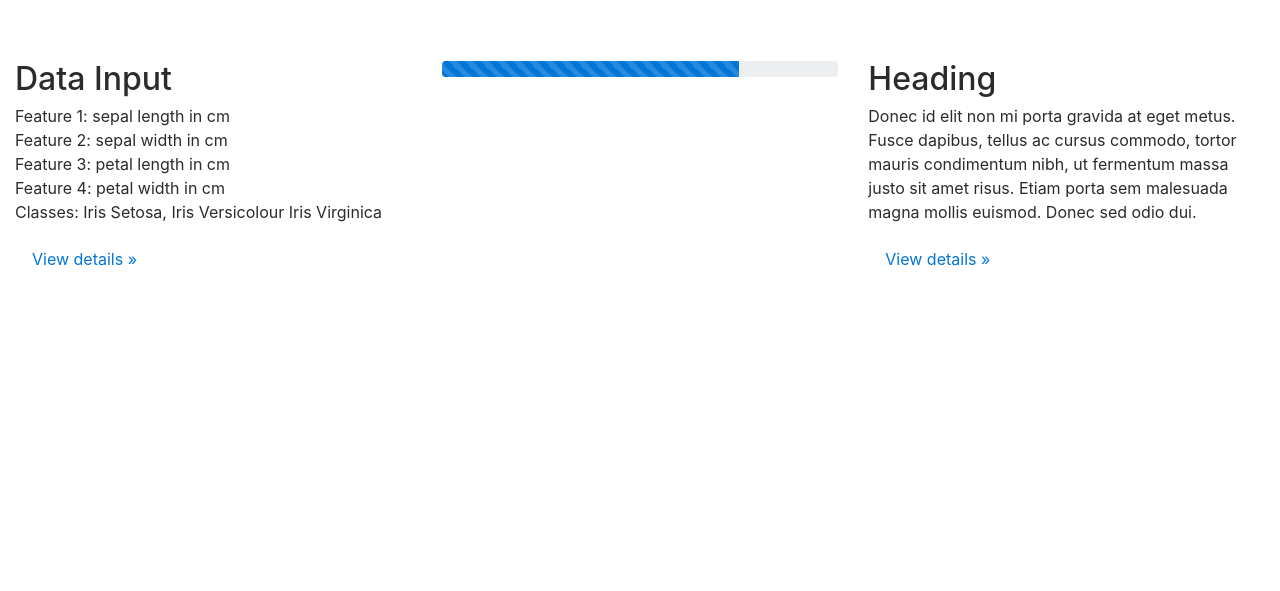
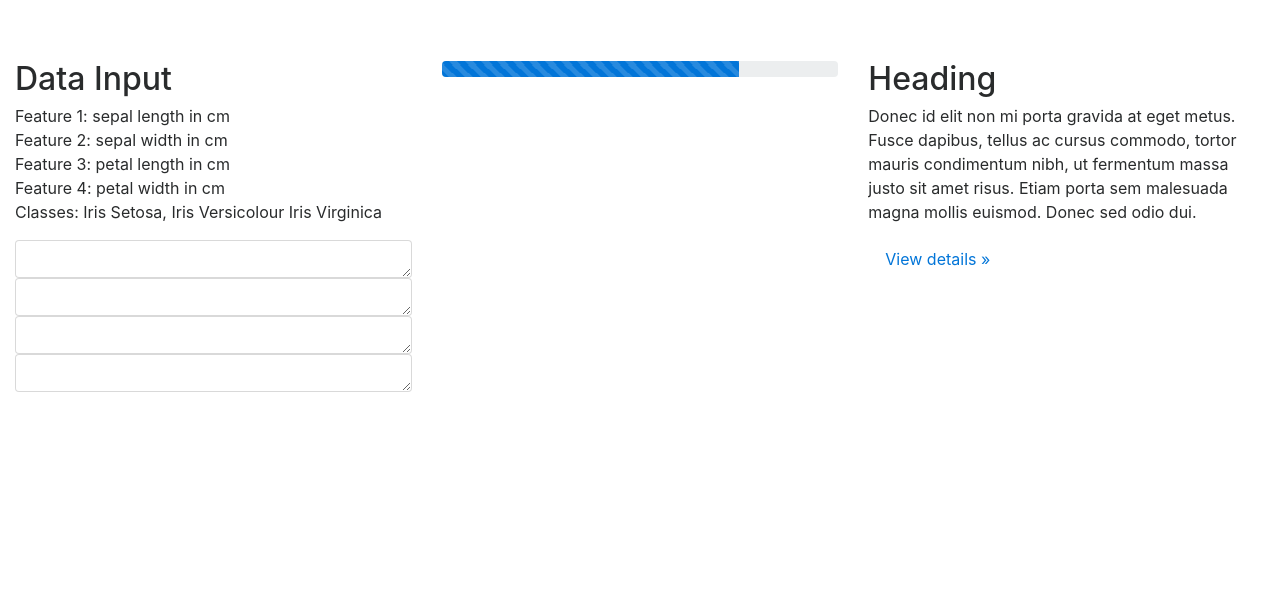
Before and after one commit to mrciolino/portfolio, a Flask app: page /test_project in a window 1280 px wide. Shown: the part 478-1069 px from the top of the page. Before the commit the page ends 744 px from the top, so only its background shows below. Run offline with Flask 2, Linux system fonts and the light colour scheme; some libraries are stand-ins or nearby versions.

Commit message:
img backgorund for main and iris text input

```diff
--- a/templates/index.html
+++ b/templates/index.html
@@ -6,7 +6,7 @@
     <meta http-equiv="X-UA-Compatible" content="IE=edge">
     <meta name="viewport" content="width=device-width, initial-scale=1">
 
-    <title>Bootstrap 4, from LayoutIt!</title>
+    <title>Matthew Ciolino</title>
 
     <meta name="description" content="Source code generated using layoutit.com">
     <meta name="author" content="LayoutIt!">
@@ -19,7 +19,7 @@
 
 <style>
     #Title {
-        background-image: "{{ url_for('static', filename = 'refs/home_background_bluish.pdf') }}" no-repeat 0px 0px;
+        background-image: url(static/refs/home_background_bluish.jpg);
         background-size: cover;
         padding-top: 150px;
         padding-bottom: 200px;
@@ -27,7 +27,6 @@
 </style>
 
 <body>
-
     <div class="container-fluid">
         <div id="Header" class="navbar navbar-expand-lg navbar-light bg-light fixed-top">
             <div class="col-md-12">
--- a/templates/iris.html
+++ b/templates/iris.html
@@ -6,7 +6,7 @@
     <meta http-equiv="X-UA-Compatible" content="IE=edge">
     <meta name="viewport" content="width=device-width, initial-scale=1">
 
-    <title>Bootstrap 4, from LayoutIt!</title>
+    <title>Iris Classifier</title>
 
     <meta name="description" content="Source code generated using layoutit.com">
     <meta name="author" content="LayoutIt!">
@@ -67,7 +67,12 @@
                     Classes: Iris Setosa, Iris Versicolour Iris Virginica
                 </p>
                 <p>
-                    <a class="btn" href="#">View details »</a>
+                  <div class="form-group">
+                    <textarea class="form-control" id="Feature" rows="1"></textarea>
+                    <textarea class="form-control" id="Feature" rows="1"></textarea>
+                    <textarea class="form-control" id="Feature" rows="1"></textarea>
+                    <textarea class="form-control" id="Feature" rows="1"></textarea>
+                  </div>
                 </p>
             </div>
             <div class="col-md-4">
```
Also changed, not shown: static/refs/home_background.jpg (deleted), 1 other file.
